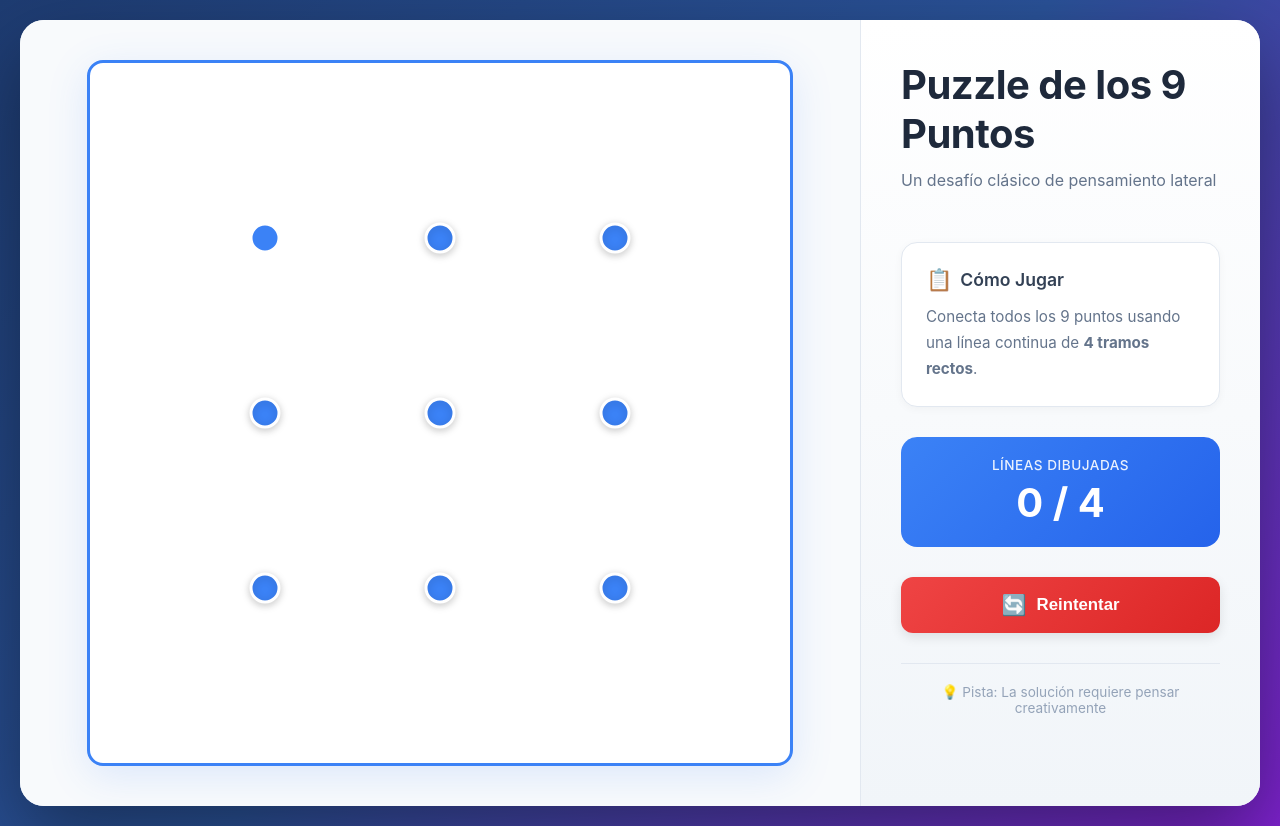
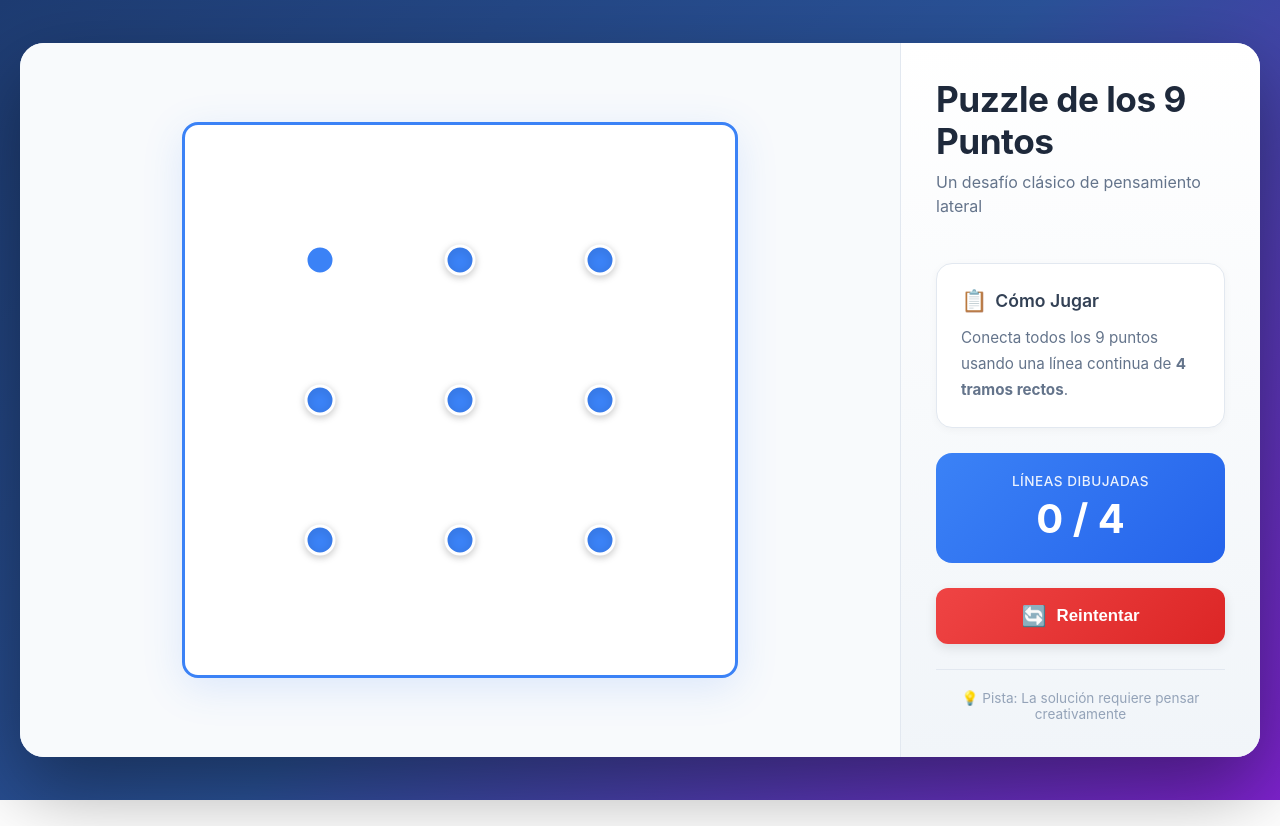
Before and after one commit to angelcaro-dev/juego-9-puntos, a plain HTML site: page index.html in a window 1280 px wide. After the commit the page ends 800 px from the top, so only its background shows below. Drawn offline with Linux system fonts and the light colour scheme.

Commit message:
Add files via upload

```diff
--- a/index.html
+++ b/index.html
@@ -15,6 +15,7 @@
             font-family: 'Inter', -apple-system, BlinkMacSystemFont, 'Segoe UI', Roboto, sans-serif;
             background: linear-gradient(135deg, #1e3c72 0%, #2a5298 50%, #7e22ce 100%);
             min-height: 100vh;
+            height: 100vh;
             display: flex;
             justify-content: center;
             align-items: center;
@@ -26,7 +27,8 @@
             background: rgba(255, 255, 255, 0.98);
             border-radius: 24px;
             box-shadow: 0 30px 80px rgba(0, 0, 0, 0.4);
-            max-width: 1400px;
+            max-width: 1300px;
+            max-height: 90vh;
             width: 100%;
             display: flex;
             gap: 0;
@@ -45,20 +47,21 @@
         }
 
         .sidebar {
-            width: 400px;
-            padding: 40px;
+            width: 360px;
+            padding: 35px;
             background: linear-gradient(180deg, #ffffff 0%, #f1f5f9 100%);
             display: flex;
             flex-direction: column;
-            gap: 30px;
+            gap: 25px;
             border-left: 1px solid #e2e8f0;
+            overflow-y: auto;
         }
 
         h1 {
             color: #1e293b;
-            font-size: 2.5em;
+            font-size: 2.2em;
             font-weight: 700;
-            margin-bottom: 10px;
+            margin-bottom: 8px;
             letter-spacing: -0.5px;
             text-align: left;
         }
@@ -276,7 +279,7 @@
     <div class="container">
         <div class="game-section">
             <div class="game-container">
-                <canvas id="gameCanvas" width="700" height="700"></canvas>
+                <canvas id="gameCanvas" width="550" height="550"></canvas>
             </div>
         </div>
 
@@ -327,9 +330,9 @@
 
         // Posición de los 9 puntos (3x3)
         const GRID_SIZE = 3;
-        const SPACING = 175;
-        const OFFSET_X = 175;
-        const OFFSET_Y = 175;
+        const SPACING = 140;
+        const OFFSET_X = 135;
+        const OFFSET_Y = 135;
 
         let points = [];
         let lines = [];
```
